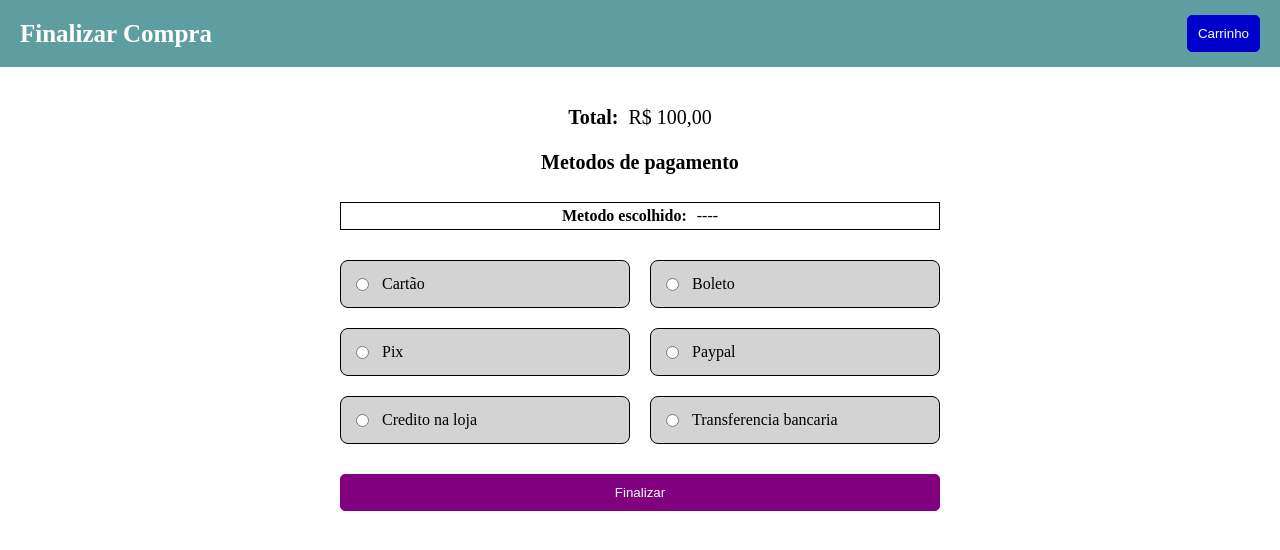
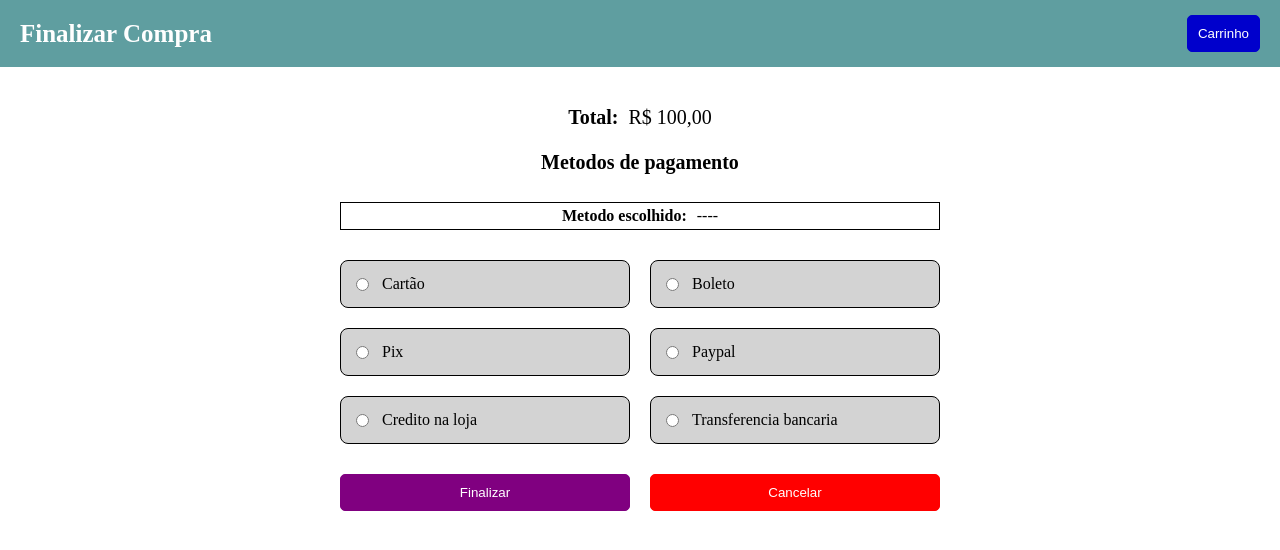
Before and after one commit to otaviohenrique1/app_carrinho_compras, a React (Create React App) app: page /finalizar in a window 1280 px wide. Shown: the top 550 px of the page. Built offline with nearby package versions, Linux system fonts and the light colour scheme.

Commit message:
Commit 15

```diff
--- /dev/null
+++ b/src/components/Modal.tsx
@@ -0,0 +1,23 @@
+import Swal from 'sweetalert2';
+import withReactContent from 'sweetalert2-react-content';
+
+export interface ModalAvisoProps {
+  titulo: string;
+  mensagem: string;
+}
+
+export function ModalAviso(props: ModalAvisoProps) {
+  const SwalModal = withReactContent(Swal);
+  const { titulo, mensagem } = props;
+
+  return SwalModal.fire({
+    icon: "warning",
+    title: <p>{titulo}</p>,
+    html: <p>{mensagem}</p>,
+    showCancelButton: true,
+    confirmButtonText: 'Sim',
+    cancelButtonText: 'Não',
+    confirmButtonColor: "blue",
+    cancelButtonColor: "red"
+  });
+}
--- a/src/pages/CarrinhoCompras.tsx
+++ b/src/pages/CarrinhoCompras.tsx
@@ -6,11 +6,9 @@ import { formatadorMonetario } from "../utils/formatadores";
 import { listaProdutos } from "../utils/listaProdutos";
 import { Imagem, ItemImagem } from "../components/Imagem";
 import { useNavigate } from "react-router-dom";
-import Swal from 'sweetalert2';
-import withReactContent from 'sweetalert2-react-content';
+import { ModalAviso } from "../components/Modal";
 
 export function CarrinhoCompras() {
-  const SwalModal = withReactContent(Swal);
   const navigation = useNavigate();
 
   const listaCarrinhoCompras = [
@@ -57,18 +55,9 @@ export function CarrinhoCompras() {
           >Finalizar</BotaoStyled>
           <BotaoStyled
             onClick={() => {
-              SwalModal.fire({
-                icon: "warning",
-                title: <p>Aviso</p>,
-                html: <div>
-                  <p>Deseja cancelar a compra?</p>
-                  <p>A lista de produtos sera esvaziada.</p>
-                </div>,
-                showCancelButton: true,
-                confirmButtonText: 'Sim',
-                cancelButtonText: 'Não',
-                confirmButtonColor: "blue",
-                cancelButtonColor: "red"
+              ModalAviso({
+                titulo: "Aviso",
+                mensagem: "Deseja cancelar a compra?",
               }).then(({ isConfirmed }) => {
                 if (isConfirmed) {
                   navigation("/");
--- a/src/pages/FinalizarCompra.tsx
+++ b/src/pages/FinalizarCompra.tsx
@@ -6,6 +6,8 @@ import { Radio } from "../components/Radio";
 import { Botao } from "../components/Botao";
 import styled from "styled-components";
 import { formatadorMonetario } from "../utils/formatadores";
+import { ModalAviso } from "../components/Modal";
+import { useNavigate } from "react-router-dom";
 
 interface FormTypes {
   metodo_pagamento: string;
@@ -16,6 +18,8 @@ const initialValues: FormTypes = {
 };
 
 export function FinalizarCompra() {
+  const navigation = useNavigate();
+
   function onSubmit(values: FormTypes, formikHelpers: FormikHelpers<FormTypes>) {
     //
   }
@@ -88,6 +92,7 @@ export function FinalizarCompra() {
                       label={"Transferencia bancaria"}
                     />
                   </RadioGroup>
+                  <ContainerBotao>
                     <Botao
                       type="submit"
                       color="#800080"
@@ -97,6 +102,25 @@ export function FinalizarCompra() {
                       color_active="#4d004d"
                       font_color_active="#ffffff"
                     >Finalizar</Botao>
+                    <Botao
+                      onClick={() => {
+                        ModalAviso({
+                          titulo: "Aviso",
+                          mensagem: "Deseja cancelar a compra?",
+                        }).then(({ isConfirmed }) => {
+                          if (isConfirmed) {
+                            navigation("/");
+                          }
+                        })
+                      }}
+                      color="#ff0000"
+                      font_color="#ffffff"
+                      color_hover="#ff8080"
+                      font_color_hover="#000000"
+                      color_active="#800000"
+                      font_color_active="#ffffff"
+                    >Cancelar</Botao>
+                  </ContainerBotao>
                 </FormStylded>
               );
             }}
@@ -106,6 +130,12 @@ export function FinalizarCompra() {
     </>
   );
 }
+
+const ContainerBotao = styled.div`
+  display: flex;
+  flex-direction: row;
+  gap: 20px;
+`;
 
 const MetodoEscolhido = styled.p`
   border: 1px solid black;
```
Lines whose indentation alone changed are shown as unchanged.
